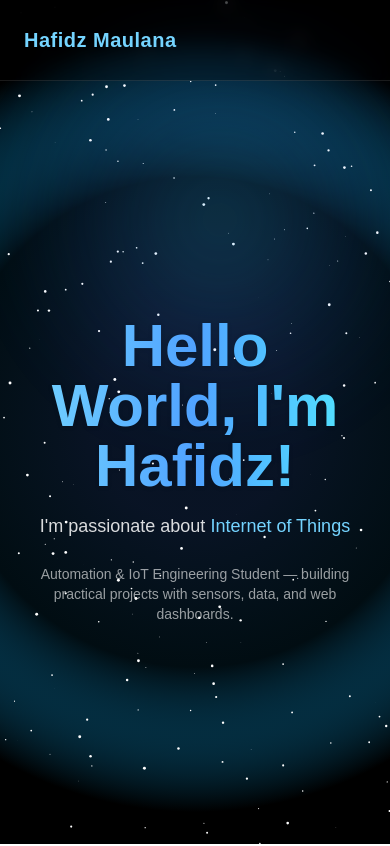
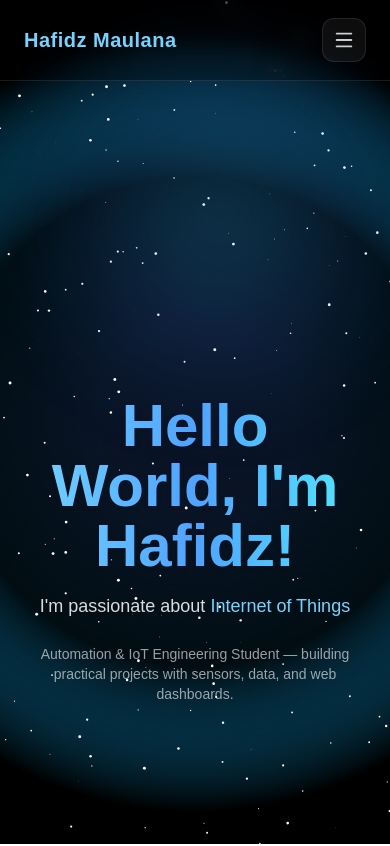
Before and after one commit to Hafidzlab/portfolio-hafidz, a Next.js app: page / in a window 390 px wide. Shown: the top 846 px of the page. Built offline with nearby package versions, Linux system fonts and the light colour scheme.

Commit message:
Add mobile hamburger navbar

```diff
--- a/components/Navbar.tsx
+++ b/components/Navbar.tsx
@@ -1,25 +1,57 @@
 "use client";
 
-export default function Navbar() {
-  return (
-    <nav className="fixed top-0 left-0 w-full z-50 bg-black/25 backdrop-blur border-b border-white/10">
-      <div className="mx-auto max-w-6xl px-6 h-20 flex items-center justify-between">
-        <a href="#home" className="text-xl font-bold tracking-wide text-sky-300">
-          Hafidz Maulana
-        </a>
+import { useEffect, useState } from "react";
+import { Menu, X } from "lucide-react";
 
-        <div className="hidden md:flex gap-7 text-sm text-white/70">
-          {[
+const navItems: Array<[string, string]> = [
   ["Home", "#home"],
   ["About", "#about"],
   ["Experience", "#experience"],
   ["Projects", "#projects"],
   ["Tech Stack", "#tech"],
   ["Connect", "#connect"],
-          ].map(([label, href]) => (
-            <a
+];
+
+export default function Navbar() {
+  const [open, setOpen] = useState(false);
+
+  // lock scroll pas menu mobile kebuka
+  useEffect(() => {
+    if (open) document.body.style.overflow = "hidden";
+    else document.body.style.overflow = "";
+    return () => {
+      document.body.style.overflow = "";
+    };
+  }, [open]);
+
+  const goTo = (href: string) => {
+    setOpen(false);
+
+    const id = href.replace("#", "");
+    const el = document.getElementById(id);
+    if (el) el.scrollIntoView({ behavior: "smooth", block: "start" });
+    else window.location.hash = href;
+  };
+
+  return (
+    <>
+      <nav className="fixed top-0 left-0 w-full z-50 bg-black/25 backdrop-blur border-b border-white/10">
+        <div className="mx-auto max-w-6xl px-6 h-20 flex items-center justify-between">
+          <button
+            type="button"
+            onClick={() => goTo("#home")}
+            className="text-xl font-bold tracking-wide text-sky-300"
+          >
+            Hafidz Maulana
+          </button>
+
+          {/* Desktop menu */}
+          <div className="hidden md:flex gap-7 text-sm text-white/70">
+            {navItems.map(([label, href]) => (
+              <button
                 key={href}
-              href={href}
+                type="button"
+                onClick={() => goTo(href)}
                 className="
                   relative
                   hover:text-white transition
@@ -30,10 +62,69 @@ export default function Navbar() {
                 "
               >
                 {label}
-            </a>
+              </button>
+            ))}
+          </div>
+
+          {/* Mobile button (☰) */}
+          <button
+            type="button"
+            onClick={() => setOpen(true)}
+            className="md:hidden inline-flex items-center justify-center h-11 w-11 rounded-xl border border-white/10 bg-white/5 text-white/80 hover:bg-white/10 transition"
+            aria-label="Open menu"
+          >
+            <Menu size={22} />
+          </button>
+        </div>
+      </nav>
+
+      {/* Mobile fullscreen menu */}
+      {open && (
+        <div className="fixed inset-0 z-[60]">
+          {/* backdrop */}
+          <div
+            className="absolute inset-0 bg-black/85 backdrop-blur-md"
+            onClick={() => setOpen(false)}
+          />
+
+          <div className="relative h-full w-full">
+            {/* top row */}
+            <div className="h-20 px-6 flex items-center justify-between border-b border-white/10">
+              <div className="text-xl font-bold tracking-wide text-sky-300">
+                Hafidz Maulana
+              </div>
+
+              <button
+                type="button"
+                onClick={() => setOpen(false)}
+                className="inline-flex items-center justify-center h-11 w-11 rounded-xl border border-white/10 bg-white/5 text-white/80 hover:bg-white/10 transition"
+                aria-label="Close menu"
+              >
+                <X size={22} />
+              </button>
+            </div>
+
+            {/* menu items */}
+            <div className="h-[calc(100%-80px)] flex flex-col items-center justify-center gap-9 text-center">
+              {navItems.map(([label, href], idx) => (
+                <button
+                  key={href}
+                  type="button"
+                  onClick={() => goTo(href)}
+                  className={`text-2xl font-medium transition ${
+                    idx === 0 ? "text-sky-300" : "text-white/75 hover:text-white"
+                  }`}
+                >
+                  {label}
+                </button>
               ))}
             </div>
           </div>
-    </nav>
+        </div>
+      )}
+
+      {/* spacer biar konten ga ketutup navbar */}
+      <div className="h-20" />
+    </>
   );
 }
```
Lines whose indentation alone changed are shown as unchanged.
